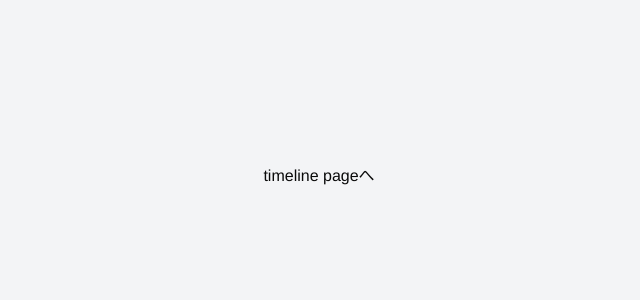
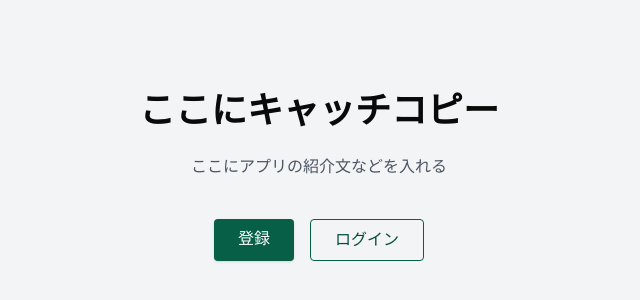
Before and after one commit to 42-Matcha-project/Matcha, a Next.js app in the folder frontend/: page / in a window 1280 px wide. Shown: the part 224-524 px from the top of the page, without its empty margins (321-961 px from the left). Built offline with nearby package versions, Linux system fonts and the light colour scheme.

Commit message:
#1: [add] 簡単なWelcomeページを作成

```diff
--- /dev/null
+++ b/frontend/app/login/page.tsx
@@ -0,0 +1,9 @@
+export default function Login() {
+    return (
+      <div className="flex items-center justify-center bg-gray-100 h-screen">
+        <a href="/login" rel="noopener noreferrer">
+          login page
+        </a>
+      </div>
+    );
+  }
--- a/frontend/app/page.tsx
+++ b/frontend/app/page.tsx
@@ -1,9 +1,36 @@
+import Link from "next/link";
+
+const MainContent = () => (
+  <main className="flex flex-col items-center justify-center p-8 gap-6 text-center">
+    <h1 className="text-3xl font-bold sm:text-4xl">
+      ここにキャッチコピー
+    </h1>
+    <p className="text-gray-600">
+      ここにアプリの紹介文などを入れる
+      <br/>
+    </p>
+
+    <div className="flex gap-4 mt-4">
+      <Link
+        href="/register"
+        className="bg-emerald-800 text-white px-6 py-2 rounded shadow hover:bg-emerald-950 transition duration-200"
+      >
+        登録
+      </Link>
+      <Link
+        href="/login"
+        className="border border-emerald-800 text-emerald-900 px-6 py-2 rounded hover:bg-emerald-950 hover:text-white transition duration-200"
+      >
+        ログイン
+      </Link>
+    </div>
+  </main>
+);
+
 export default function Home() {
   return (
-    <div className="flex items-center justify-center bg-gray-100 h-screen">
-      <a href="/timeline" rel="noopener noreferrer">
-        timeline pageへ
-      </a>
+    <div className="flex items-center justify-center bg-gray-100 min-h-screen">
+      <MainContent />
     </div>
   );
 }
--- /dev/null
+++ b/frontend/app/register/page.tsx
@@ -0,0 +1,9 @@
+export default function Register() {
+    return (
+      <div className="flex items-center justify-center bg-gray-100 h-screen">
+        <a href="/register" rel="noopener noreferrer">
+          register page
+        </a>
+      </div>
+    );
+  }
```
